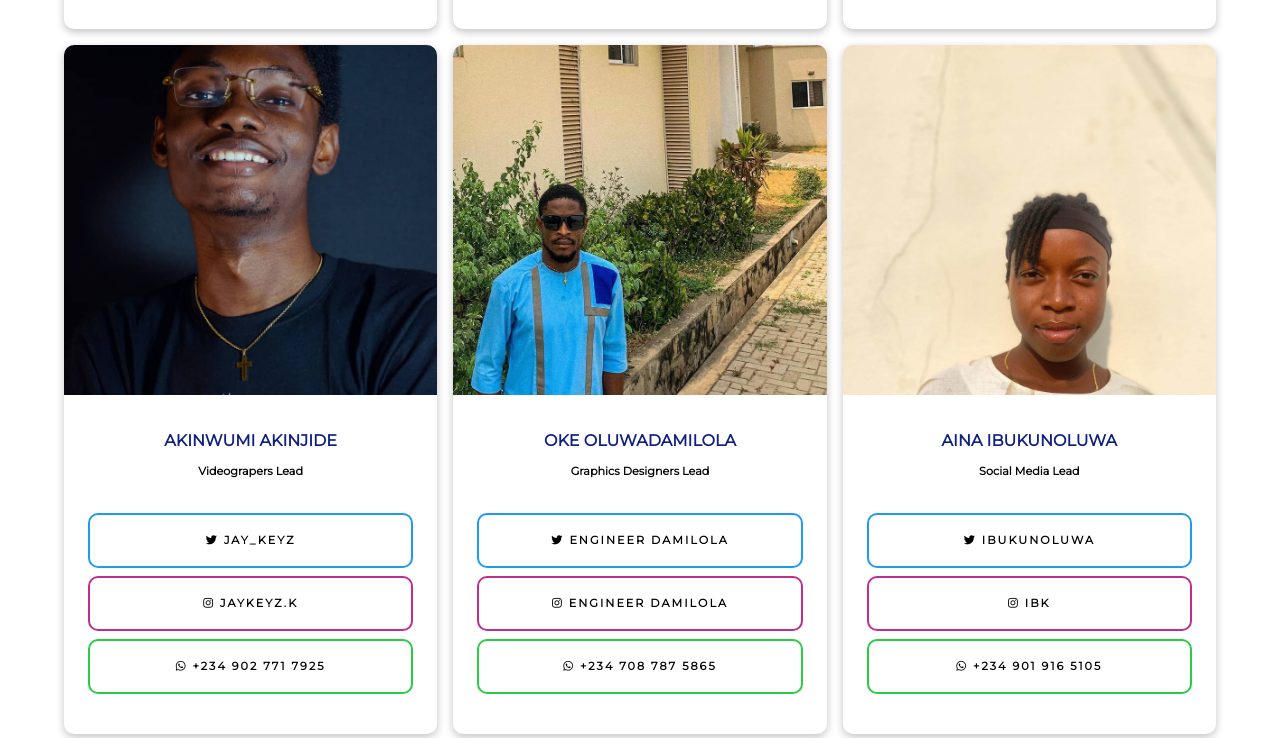
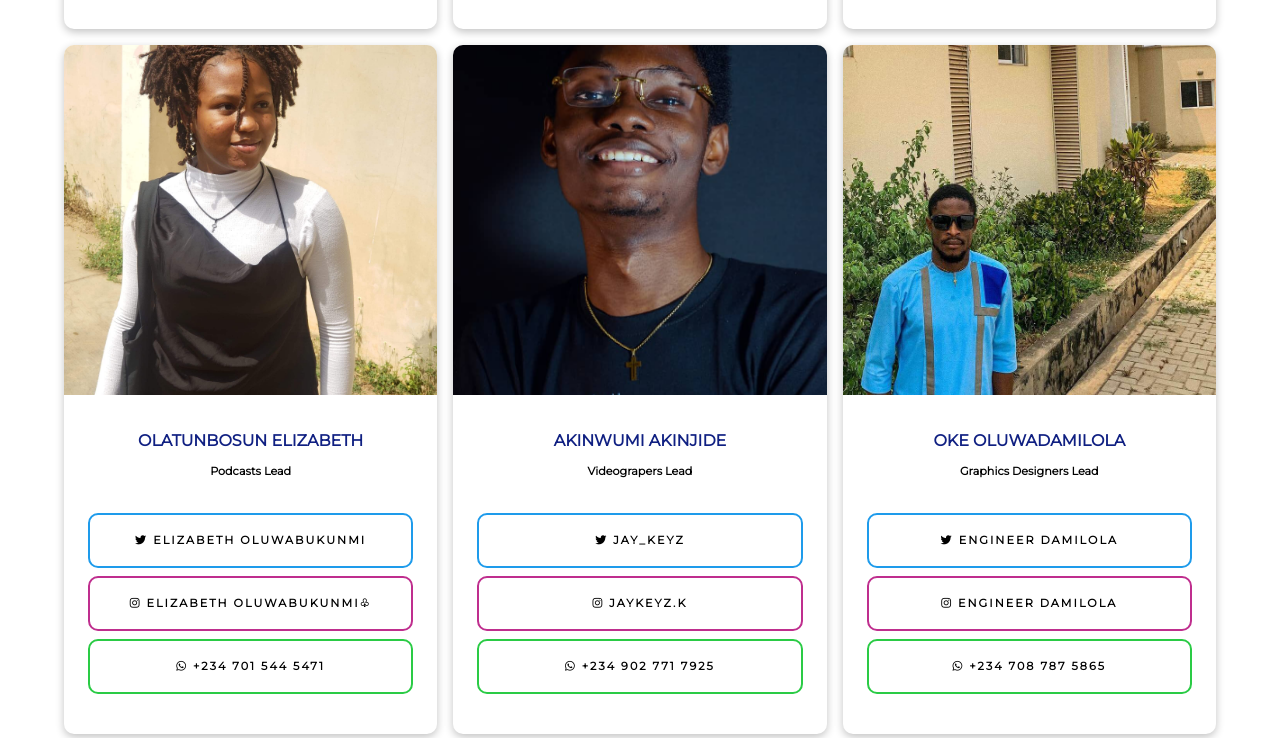
Before and after one commit to ACUSA-MEDIA03/acusa_media_website, a plain HTML site: page executives.html in a window 1280 px wide. Shown: the part 5376-6114 px from the top of the page. Drawn offline with Linux system fonts and the light colour scheme.

Commit message:
Added the Podcasts head

```diff
--- a/executives.html
+++ b/executives.html
@@ -777,6 +777,44 @@
 						<div class="box">
 							<div class="img">
 								<img
+									src="images/podcast-head.jpg"
+									alt=""
+									loading="lazy"
+								/>
+							</div>
+							<div class="details">
+								<h5>Olatunbosun Elizabeth</h5>
+								<h6>Podcasts Lead</h6>
+								<div class="contact-details">
+									<a
+										target="_blank"
+										href="https://twitter.com/oluwabukun93142"
+										class="btn twitter"
+									>
+										<i class="fa-brands fa-twitter"></i>
+										Elizabeth Oluwabukunmi
+									</a>
+									<a
+										target="_blank"
+										href="https://www.instagram.com/_elizabeth._.xoxo"
+										class="btn instagram"
+									>
+										<i class="fa-brands fa-instagram"></i>
+										Elizabeth Oluwabukunmi♧
+									</a>
+									<a
+										href="tel: +234 701 544 5471"
+										class="btn whatsapp"
+									>
+										<i class="fa-brands fa-whatsapp"></i>
+										+234 701 544 5471
+									</a>
+								</div>
+							</div>
+						</div>
+						<div class="box">
+							<div class="img">
+								<img
 									src="images/videography-head.jpg"
 									alt=""
 									loading="lazy"
```
Also changed, not shown: images/podcast-head.jpg (added).
